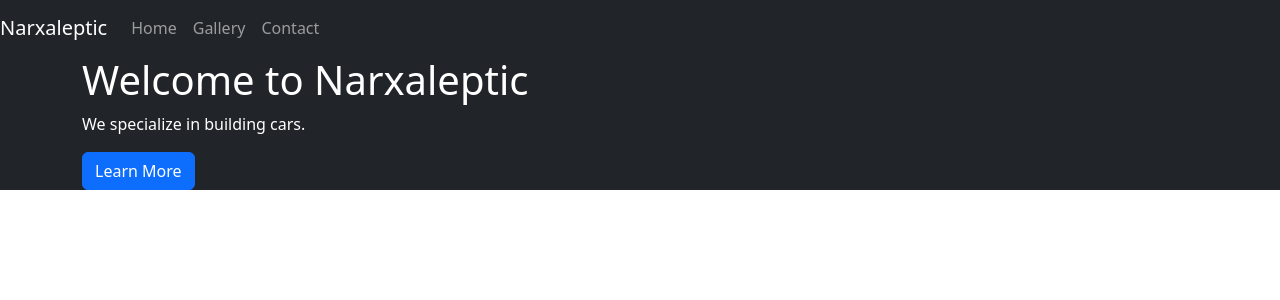
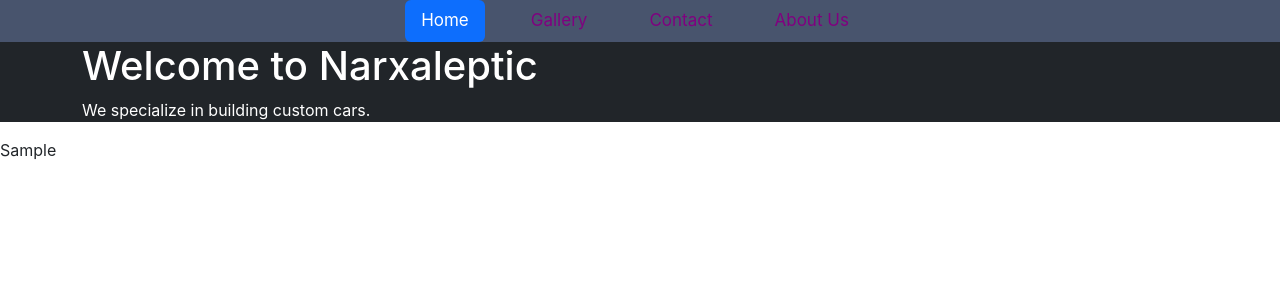
Before and after one commit to DanielkKostich/narxaleptic, a React (Create React App) app: page / in a window 1280 px wide. Shown: the top 300 px of the page. Built offline with nearby package versions, Linux system fonts and the light colour scheme.

Commit message:
modularized a bit, fixed links, and added preliminary style

```diff
--- a/public/index.html
+++ b/public/index.html
@@ -24,7 +24,7 @@
       work correctly both with client-side routing and a non-root public URL.
       Learn how to configure a non-root public URL by running `npm run build`.
     -->
-    <title>React App</title>
+    <title>Narxaleptic</title>
   </head>
   <body>
     <noscript>You need to enable JavaScript to run this app.</noscript>
--- a/src/App.css
+++ b/src/App.css
@@ -1,33 +1,48 @@
-.App {
-  text-align: center;
+
+
+.section{
+  height: 90vh
 }
 
-.App-logo {
-  height: 40vmin;
-  pointer-events: none;
+
+
+
+
+.menu {
+  background-color: #48546d;
+  max-height: 10vh;
+  display: flex;
+  flex-direction: row;
+  align-items: center;
+  justify-content: center;
+  font-size: calc(1px + 2vmin);
+  color: rgba(0, 0, 0, 0.363);
 }
 
-@media (prefers-reduced-motion: no-preference) {
-  .App-logo {
-    animation: App-logo-spin infinite 20s linear;
-  }
+.item {
+  color:chartreuse;
+  list-style-type: none;
+  margin-right: 10px;
 }
 
-.App-header {
-  background-color: #282c34;
-  min-height: 100vh;
-  display: flex;
-  flex-direction: column;
-  align-items: center;
-  justify-content: center;
-  font-size: calc(10px + 2vmin);
-  color: white;
+
+
+
+.menu a {
+
+  margin: 0 10px; /* Adjust the margin as needed */
+  color: purple;
+  text-decoration: none;
 }
 
-.App-link {
-  color: #61dafb;
+a:hover{
+  color:greenyellow
 }
 
+.gallery{
+  background-color: blanchedalmond;
+  height: 100vh
+}
 @keyframes App-logo-spin {
   from {
     transform: rotate(0deg);
--- a/src/App.js
+++ b/src/App.js
@@ -1,34 +1,38 @@
-import React from 'react';
-import { BrowserRouter as Router, Route, Link, Switch } from 'react-router-dom';
-import { Navbar, Nav } from 'react-bootstrap';
+import React, { useState } from 'react';
+import NavBar from './components/NavBar';
 import Home from './components/Home';
 import Gallery from './components/Gallery';
 import Contact from './components/Contact';
-
+import About from './components/About';
+import './App.css';
 
 function App() {
+  const [currentPage, setCurrentPage] = useState('Home');
+
+  const handlePageChange = (page) => {
+    setCurrentPage(page);
+  };
+
+  const getPageComponent = () => {
+    switch (currentPage) {
+      case 'Home':
+        return <Home />;
+      case 'Gallery':
+        return <Gallery />;
+      case 'Contact':
+        return <Contact />;
+      case 'About':
+        return <About />;
+      default:
+        return null;
+    }
+  };
+
   return (
-    <Router>
-      <div>
-        <Navbar bg="dark" variant="dark" expand="md">
-          <Navbar.Brand as={Link} to="/">Narxaleptic</Navbar.Brand>
-          <Navbar.Toggle aria-controls="navbar-nav" />
-          <Navbar.Collapse id="navbar-nav">
-            <Nav className="ml-auto">
-              <Nav.Link as={Link} to="/">Home</Nav.Link>
-              <Nav.Link as={Link} to="/gallery">Gallery</Nav.Link>
-              <Nav.Link as={Link} to="/contact">Contact</Nav.Link>
-            </Nav>
-          </Navbar.Collapse>
-        </Navbar>
-
-        <Switch>
-          <Route exact path="/" component={Home} />
-          <Route path="/gallery" component={Gallery} />
-          <Route path="/contact" component={Contact} />
-        </Switch>
-      </div>
-    </Router>
+    <div>
+      <NavBar currentPage={currentPage} handlePageChange={handlePageChange} />
+      {getPageComponent()}
+    </div>
   );
 }
 
--- a/src/components/Contact.js
+++ b/src/components/Contact.js
@@ -4,7 +4,14 @@ function Contact() {
   return (
     <div>
       <h2>Contact Page</h2>
-      {/* Add your contact page content here */}
+      Paragraph 1:
+Lorem ipsum dolor sit amet, consectetur adipiscing elit. Sed tristique elit id tortor ullamcorper, vel rutrum elit porta. Cras ultrices fermentum sem vitae convallis. Quisque a mauris fringilla, lacinia urna at, gravida leo. Vivamus mollis dignissim metus vitae tincidunt. Nam pulvinar felis vitae mauris pharetra, in sollicitudin ligula sagittis. Mauris dapibus magna sed odio dignissim facilisis. Suspendisse at neque massa. Nulla facilisi. Nunc non efficitur odio, ac congue velit. Nullam eget libero ut nisl aliquam vulputate. Sed vitae lorem hendrerit, pharetra purus nec, convallis nulla. Fusce venenatis, lectus a cursus finibus, dui ipsum feugiat mauris, a gravida ex risus vitae velit.
+
+Paragraph 2:
+In eu lacinia arcu, ut tempus purus. Maecenas bibendum, odio ut iaculis tincidunt, nisi eros volutpat massa, nec lobortis nunc sapien at enim. Sed tincidunt lacus quis dui sagittis, id varius ligula aliquet. Nunc ultrices luctus velit id congue. Quisque placerat diam quis enim laoreet, sed vulputate arcu viverra. Vivamus sollicitudin consectetur libero, ut commodo justo tincidunt ut. Nullam nec ipsum nec tellus cursus sollicitudin. Nullam ac fermentum velit. Sed auctor elit quis libero luctus, vitae rhoncus enim viverra. Suspendisse condimentum varius mi, et ultrices diam interdum sed. Proin vel est sit amet odio bibendum mattis sed ut ante.
+
+Paragraph 3:
+Praesent finibus nibh ac arcu ultrices rutrum. Curabitur pellentesque cursus ipsum vel lobortis. Quisque tincidunt metus nec sagittis posuere. Mauris eget enim id massa lobortis elementum. Sed volutpat interdum tellus, id ultrices turpis congue non. Integer sed suscipit purus, vel mattis lectus. Nulla facilisi. Etiam in lectus enim. Mauris placerat enim id turpis laoreet, vel elementum quam efficitur. Nam interdum ex id enim sollicitudin faucibus. Nullam auctor a metus a aliquet. Aliquam non diam magna. Vivamus dapibus, arcu id ultrices gravida, urna mi tincidunt neque, et condimentum lorem lacus vitae mi. Vestibulum vel odio vestibulum, condimentum arcu sed, ultrices purus. Aliquam ut magna vel odio tincidunt cursus.
     </div>
   );
 }
--- a/src/components/Gallery.js
+++ b/src/components/Gallery.js
@@ -2,9 +2,14 @@ import React from 'react';
 
 function Gallery() {
   return (
-    <div>
+    <div className = 'gallery'>
       <h2>Gallery Page</h2>
-      {/* Add your gallery page content here */}
+    Paragraph 1:
+Lorem ipsum dolor sit amet, consectetur adipiscing elit. Sed tristique elit id tortor ullamcorper, vel rutrum elit porta. Cras ultrices fermentum sem vitae convallis. Quisque a mauris fringilla, lacinia urna at, gravida leo. Vivamus mollis dignissim metus vitae tincidunt. Nam pulvinar felis vitae mauris pharetra, in sollicitudin ligula sagittis. Mauris dapibus magna sed odio dignissim facilisis. Suspendisse at neque massa. Nulla facilisi. Nunc non efficitur odio, ac congue velit. Nullam eget libero ut nisl aliquam vulputate. Sed vitae lorem hendrerit, pharetra purus nec, convallis nulla. Fusce venenatis, lectus a cursus finibus, dui ipsum feugiat mauris, a gravida ex risus vitae velit.
+
+Paragraph 2:
+In eu lacinia arcu, ut tempus purus. Maecenas bibendum, odio ut iaculis tincidunt, nisi eros volutpat massa, nec lobortis nunc sapien at enim. Sed tincidunt lacus quis dui sagittis, id varius ligula aliquet. Nunc ultrices luctus velit id congue. Quisque placerat diam quis enim laoreet, sed vulputate arcu viverra. Vivamus sollicitudin consectetur libero, ut commodo justo tincidunt ut. Nullam nec ipsum nec tellus cursus sollicitudin. Nullam ac fermentum velit. Sed auctor elit quis libero luctus, vitae rhoncus enim viverra. Suspendisse condimentum varius mi, et ultrices diam interdum sed. Proin vel est sit amet odio bibendum mattis sed ut ante.
+
     </div>
   );
 }
--- a/src/components/Home.js
+++ b/src/components/Home.js
@@ -1,16 +1,19 @@
-import { Jumbotron, Container, Button } from 'react-bootstrap';
+import { Jumbotron, Container,  } from 'react-bootstrap';
 
 
 
 function Home() {
   return (
-    <Jumbotron fluid className="bg-dark text-white">
+    <div>
+    <Jumbotron fluid className="bg-dark text-white" >
       <Container>
         <h1>Welcome to Narxaleptic</h1>
-        <p>We specialize in building cars.</p>
-        <Button variant="primary">Learn More</Button>
+        <p>We specialize in building  custom cars.</p>
+
       </Container>
     </Jumbotron>
+    <p>Sample</p>
+    </div>
   );
 }
 
--- /dev/null
+++ b/src/components/NavBar.js
@@ -0,0 +1,51 @@
+import React from 'react';
+
+function NavBar({ currentPage, handlePageChange }) {
+  const handleLinkClick = (event, page) => {
+    event.preventDefault();
+    handlePageChange(page);
+  };
+
+  return (
+    <ul className="nav nav-pills nav-justified menu">
+      <li className="item">
+        <a
+          href="/"
+          onClick={(event) => handleLinkClick(event, 'Home')}
+          className={currentPage === 'Home' ? 'nav-link active' : 'nav-link'}
+        >
+          Home
+        </a>
+      </li>
+      <li className="item">
+        <a
+          href="/gallery"
+          onClick={(event) => handleLinkClick(event, 'Gallery')}
+          className={currentPage === 'Gallery' ? 'nav-link active' : 'nav-link'}
+        >
+          Gallery
+        </a>
+      </li>
+      <li className="item">
+        <a
+          href="/contact"
+          onClick={(event) => handleLinkClick(event, 'Contact')}
+          className={currentPage === 'Contact' ? 'nav-link active' : 'nav-link'}
+        >
+          Contact
+        </a>
+      </li>
+      <li className="item">
+        <a
+          href="/about"
+          onClick={(event) => handleLinkClick(event, 'About')}
+          className={currentPage === 'About' ? 'nav-link active' : 'nav-link'}
+        >
+          About Us
+        </a>
+      </li>
+    </ul>
+  );
+}
+
+export default NavBar;
--- a/src/index.js
+++ b/src/index.js
@@ -2,6 +2,7 @@ import React from 'react';
 import ReactDOM from 'react-dom';
 import 'bootstrap/dist/css/bootstrap.min.css';
 import App from './App';
+import './index.css'
 
 ReactDOM.render(
   <React.StrictMode>
```
Also changed, not shown: package.json (+4 -4 lines), src/components/About.js (added), 1 other file (tests, documents, lock files or other folders).
